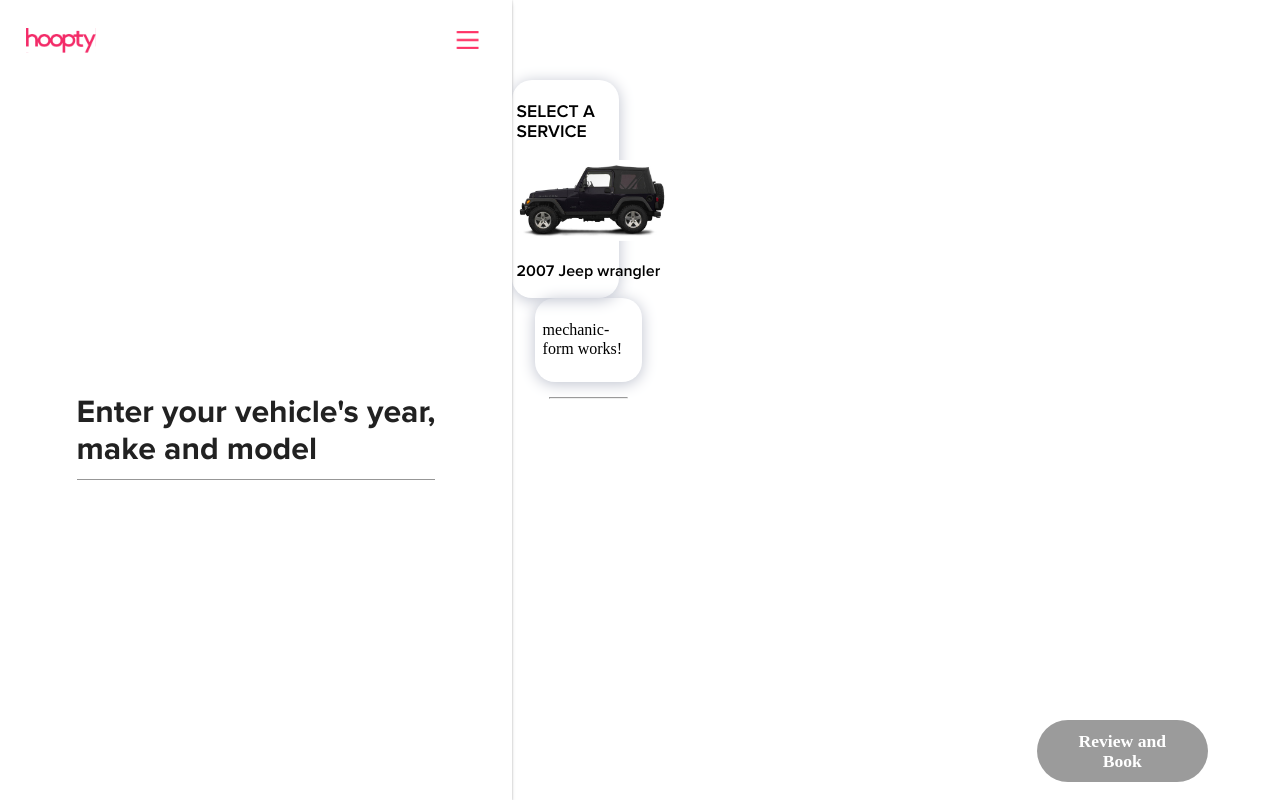
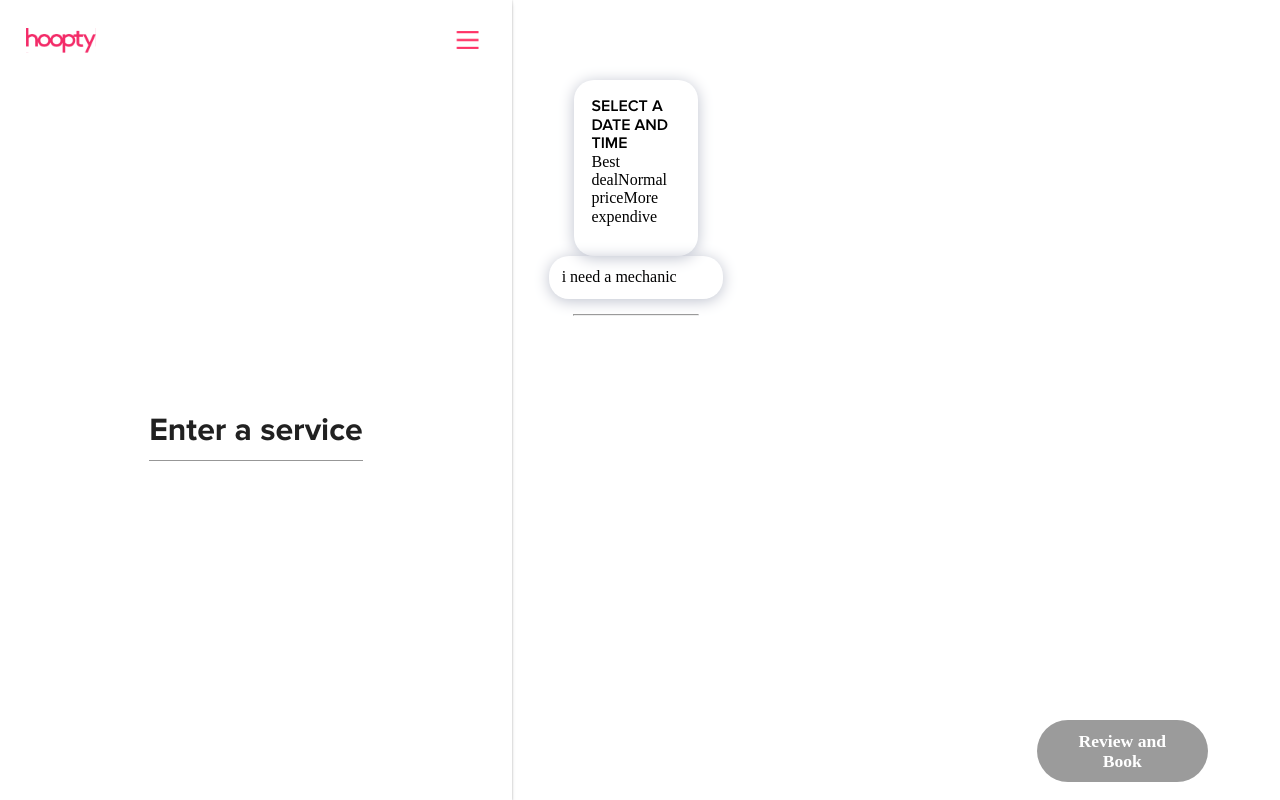
Before and after one commit to aayushtiwari/angularapp, an Angular app: page /service-form in a window 1280 px wide. Built offline with nearby package versions, Linux system fonts and the light colour scheme.

Commit message:
--updated components

```diff
--- a/src/app/components/button/button.component.ts
+++ b/src/app/components/button/button.component.ts
@@ -15,12 +15,14 @@ export class ButtonComponent implements OnInit {
     this.buttonText = 'Continue';
 
     this.router.events.subscribe((event) => {
-      if (event.url === '/review-order' && localStorage.technician && localStorage.technician.length) {
+      if (event.url === '/review-order'
+      // && localStorage.technician && localStorage.technician.length
+      ) {
         this.buttonText = 'Book';
       }
-      if (event.url === '/review-order' && !localStorage.technician && !localStorage.technician.length) {
-        this.buttonText = 'Continue';
-      }
+      // if (event.url === '/review-order' && !localStorage.technician && !localStorage.technician.length) {
+      //   this.buttonText = 'Continue';
+      // }
       if (event.url === '/') {
         this.buttonText = 'Continue';
       }
@@ -34,20 +36,26 @@ export class ButtonComponent implements OnInit {
   }
 
   onClick() {
-    if (this.router.url === '/' && localStorage.vehicle && localStorage.vehicle.length) {
+    if (this.router.url === '/'
+    // && localStorage.vehicle && localStorage.vehicle.length
+    ) {
       this.router.navigateByUrl('/select-service');
     }
-    if (this.router.url === '/select-service' && localStorage.service && localStorage.service.length ) {
+    if (this.router.url === '/select-service'
+    // && localStorage.service && localStorage.service.length
+     ) {
       this.router.navigateByUrl('/service-form');
     }
-    if (this.router.url === '/service-form' && localStorage.serviceAdd && localStorage.serviceDate &&  localStorage.serviceAdd.length && localStorage.serviceDate.length) {
+    if (this.router.url === '/service-form'
+    // && localStorage.serviceAdd && localStorage.serviceDate &&  localStorage.serviceAdd.length && localStorage.serviceDate.length
+    ) {
       this.router.navigateByUrl('/review-order');
     }
     if (this.router.url === '/review-order') {
       console.log('Confirm Booking');
     }
-    else{
-      alert('Please Select the Service First');
-    }
+    // else{
+    //   alert('Please Select the Service First');
+    // }
   }
 }
--- a/src/app/components/vehicle-box/vehicle-box.component.html
+++ b/src/app/components/vehicle-box/vehicle-box.component.html
@@ -1,9 +1,11 @@
 <div class="vehicle">
   <div class="vehicle-box">
     <h1>
-      Enter your vehicle's year,
+      <!-- Enter your vehicle's year, -->
+      {{details}}
       <br />
-      make and model
+      <!-- make and model -->
+      {{nextDetails}}
     </h1>
   </div>
 </div>
--- a/src/app/components/vehicle-box/vehicle-box.component.ts
+++ b/src/app/components/vehicle-box/vehicle-box.component.ts
@@ -1,4 +1,5 @@
 import { Component, OnInit } from '@angular/core';
+import {Router} from '@angular/router';
 
 @Component({
   selector: 'app-vehicle-box',
@@ -6,10 +7,32 @@ import { Component, OnInit } from '@angular/core';
   styleUrls: ['./vehicle-box.component.css']
 })
 export class VehicleBoxComponent implements OnInit {
+  details: string;
+  nextDetails: string;
 
-  constructor() { }
+  constructor(public router: Router) { }
 
   ngOnInit() {
+    this.router.events.subscribe((event) => {
+      if (event.url === '/review-order'
+      // && localStorage.technician && localStorage.technician.length
+      ) {
+        this.details = 'Review your order';
+      }
+      // if (event.url === '/review-order' && !localStorage.technician && !localStorage.technician.length) {
+      //   this.buttonText = 'Continue';
+      // }
+      if (event.url === '/') {
+        this.details = "Enter yor vehicle's";
+        this.nextDetails = "year, make and"
+      }
+      if (event.url === '/select-service') {
+        this.details = "Select a service"
+      }
+      if (event.url === '/service-form') {
+        this.details = 'Enter a service';
+      }
+    });
   }
 
 }
--- a/src/app/pages/select-service/select-service.component.css
+++ b/src/app/pages/select-service/select-service.component.css
@@ -0,0 +1,7 @@
+.service-select-container{
+    flex-basis: auto;
+}
+
+.app-question-flex{
+    flex-basis: 100%;
+}
--- a/src/app/pages/service-form/service-form.component.css
+++ b/src/app/pages/service-form/service-form.component.css
@@ -0,0 +1,9 @@
+.service-select-container {
+    flex-basis: 40%;
+    display: grid;
+    grid-row-gap: 50px;
+    border-radius: 20px;
+    box-shadow: 0px 2px 15px #bec2ce;
+    padding: 5%;
+    padding-bottom: 10%;
+}
--- a/src/app/pages/service-form/service-form.component.html
+++ b/src/app/pages/service-form/service-form.component.html
@@ -1,7 +1,7 @@
 <app-question-box class="app-question-flex">
-    <app-service-select class="service-select-container"></app-service-select>
+    <!-- <app-service-select class="service-select-container"></app-service-select> -->
     <!-- this will be activated on screen 6 on scheduling service -->
-    <!-- <app-select-date class="service-select-container"></app-select-date>       -->
+    <app-select-date class="service-select-container"></app-select-date>
 </app-question-box>
 <app-services class="app-services-flex">
     <app-mechanic-form></app-mechanic-form>
--- a/src/app/questionBox/select-date/select-date.component.css
+++ b/src/app/questionBox/select-date/select-date.component.css
@@ -0,0 +1,18 @@
+.select-date-class{
+    flex-basis: 60%;
+    padding: 5%;
+}
+
+.label-class{
+    display: grid;
+
+    -webkit-box-pack: center;
+    justify-content: center;
+    font-family: "ProximaSemiBold";
+    font-weight: bolder;
+}
+
+label{
+    font-family: "ProximaSemiBold";
+    font-weight: bolder;
+}
--- a/src/app/questionBox/select-date/select-date.component.html
+++ b/src/app/questionBox/select-date/select-date.component.html
@@ -1 +1,10 @@
-<p>select-date works!</p>
+<div class="select-date-class">
+    <div class="label-class">
+        <label>SELECT A DATE AND TIME</label>
+    </div>
+    <div class="pricing-box">
+        <span>Best deal</span>
+        <span>Normal price</span>
+        <span>More expendive</span>
+    </div>
+</div>
--- a/src/app/servicePart/mechanic-form/mechanic-form.component.html
+++ b/src/app/servicePart/mechanic-form/mechanic-form.component.html
@@ -1 +1,2 @@
-<p>mechanic-form works!</p>
+<!-- <p>mechanic-form works!</p> -->
+i need a mechanic
```
